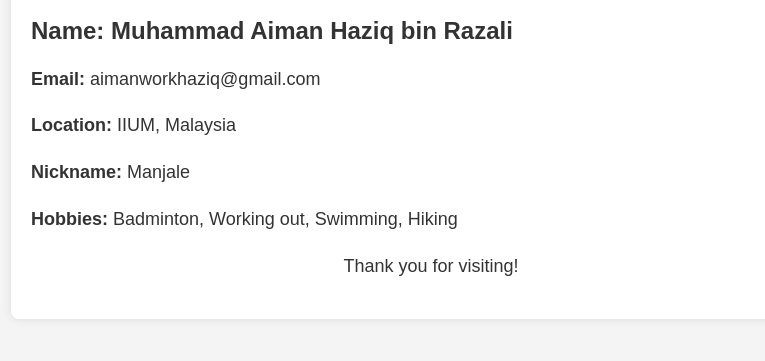
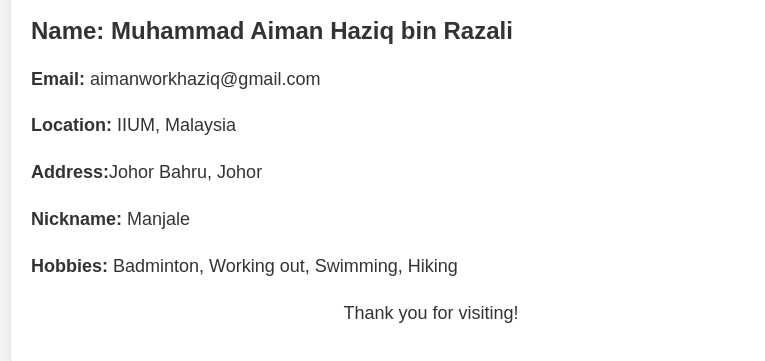
Before and after one commit to AimanHaziq60/my-website, a plain HTML site: page index.html in a window 1280 px wide. Shown: the part 182-543 px from the top of the page, without its empty margins (209-974 px from the left). Drawn offline with Linux system fonts and the light colour scheme.

Commit message:
Update index.html

```diff
--- a/index.html
+++ b/index.html
@@ -43,6 +43,7 @@
             <h2>Name: Muhammad Aiman Haziq bin Razali</h2>
             <p><strong>Email:</strong> aimanworkhaziq@gmail.com</p>
             <p><strong>Location:</strong> IIUM, Malaysia</p>
+            <p><strong>Address:</strong>Johor Bahru, Johor</p>
             <p><strong>Nickname:</strong> Manjale</p>
             <p><strong>Hobbies:</strong> Badminton, Working out, Swimming, Hiking</p>
         </div>
```
